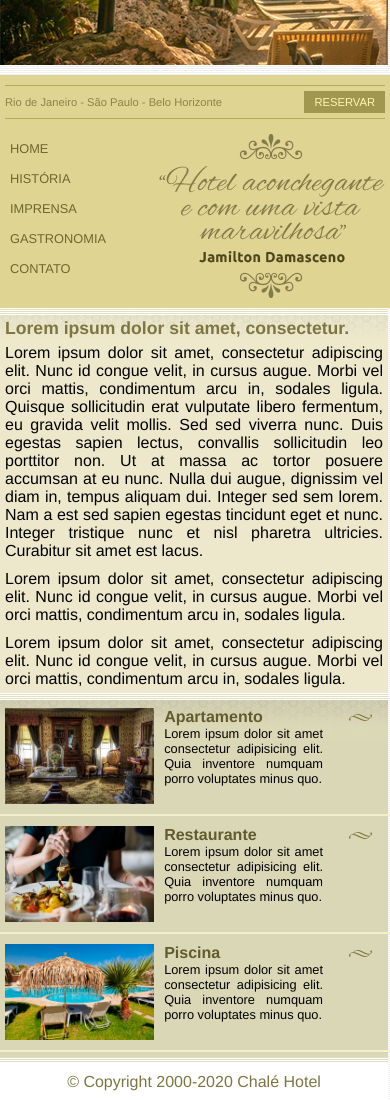
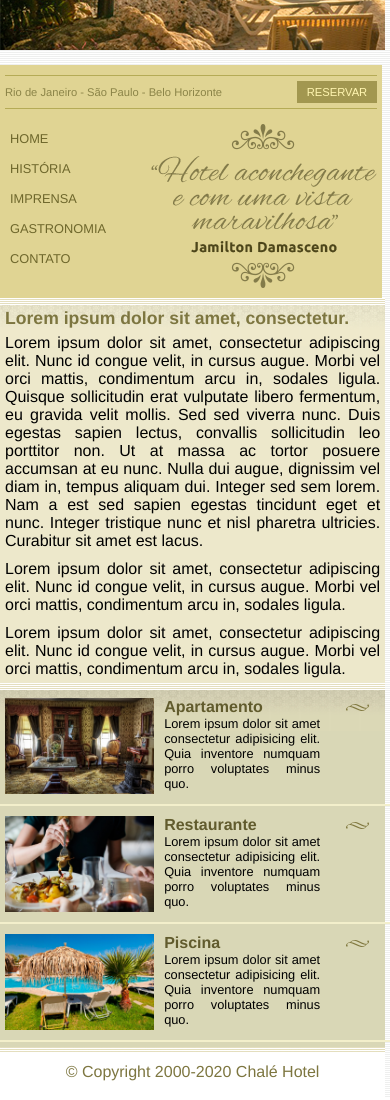
Before and after one commit to CleytonRibeiro38/projeto-chale-hotel, a plain HTML site: page index.html in a window 390 px wide. Shown: the part 200-1300 px from the top of the page. Drawn offline with Linux system fonts and the light colour scheme.

Commit message:
Ajustando Responsivo.

```diff
--- a/css/style.css
+++ b/css/style.css
@@ -9,7 +9,6 @@
 body{
     background: url(../imagens/bg.png);
     font-family: Helvetica, "Trebuchet MS", sans-serif;
-    margin: 15px;
 }
 /*==========CONTAINER==========*/
 .container{
@@ -48,7 +47,6 @@ body{
     .container{
         width: 100%;
         display: grid;
-        margin-left: -15px;
     grid-template-columns: 1fr 1fr;
     grid-template-areas:
         "header header"
@@ -74,21 +72,21 @@ font-size: 0.7em; border: none;}
 @media screen and (max-width: 700px){
     .header{
         display: grid;
-        width: 100%;
+        width: 97.5%;
         background: url(../imagens/topo-imagem-principal.png) no-repeat;
-        margin-left: -15px;
-        margin-right: -1px;
+        padding: 15px 0;
     }
     .navegacao{
-        width: 100vw;
-        margin-top: 175px;
-        margin-left: -15px;
-        margin-right: -1px;
+        width: 98vw;
+        margin-top: 180px;
         padding: 10px 5px;
         background-color: #e0d493;
     }
     .navegacao02{
         justify-content: space-between;
+    }
+    .navegacao02 img{
+        margin-left: -20px;
     }
 }
 /*==========CONTENT==========*/
@@ -98,10 +96,8 @@ font-size: 0.7em; border: none;}
 .content p + p {margin-top: 10px;}
 @media screen and (max-width: 700px){
     .content{
-        width: 100%;
+        width: 97.5%;
         margin-top: -15px;
-        margin-left: -15px;
-        margin-right: -1px;
         padding: 5px;
     }
 }
@@ -123,8 +119,7 @@ hr {border: 1px solid #f3efcb; width: 540px; margin-left: 10px;}
 .aside02 p {color: #000; font-size: 0.8em; text-align: justify;}
 @media screen and (max-width: 700px){
     .aside{
-        width: 100%;
-        margin-left: -15px;
+        width: 97.5%;
         padding: 5px;
     }
     .aside a{
@@ -151,7 +146,6 @@ hr {border: 1px solid #f3efcb; width: 540px; margin-left: 10px;}
 .footer {background: #fff url(../imagens/bg-rodape.png) repeat-x top; padding: 16px; color: #7d7640; text-align: center;}
 @media screen and (max-width: 700px){
     .footer{
-        width: 100%;
-        margin-left: -15px;
+        width: 97.5%;
     }
 }
```
